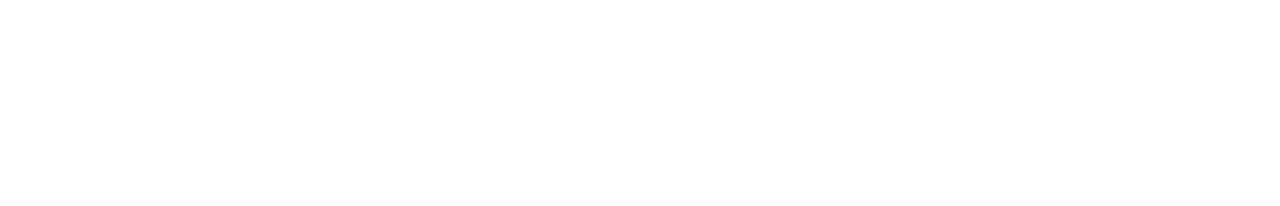
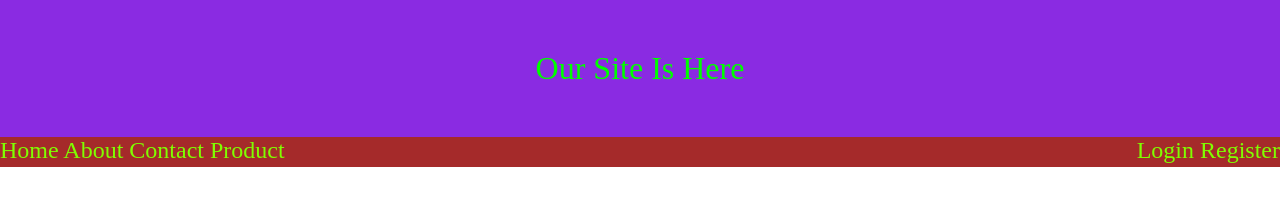
Before and after one commit to Farhad-Khani/MyRepo1, a plain HTML site: page index.html in a window 1280 px wide. Drawn offline with Linux system fonts and the light colour scheme.

Commit message:
Saturday Night 00.00PM

```diff
--- a/css/site.css
+++ b/css/site.css
@@ -1,3 +1,39 @@
-body{
+body {
     margin: 0;
 }
+
+.banner {
+    background-color: blueviolet;
+    color: lime;
+    font-size: xx-large;
+    text-align: center;
+    padding: 50px;
+    text-transform: capitalize;
+}
+
+.menu {
+    position: relative;
+    background-color: brown;
+    font-size: x-large;
+    padding: 15px;
+    /* height: 50px; */
+}
+
+.left {
+    position: absolute;
+    left: 0;
+    top: 0;
+    text-transform: capitalize;
+}
+
+.right {
+    position: absolute;
+    right: 0;
+    top: 0;
+    text-transform: capitalize;
+}
+
+a {
+    color: chartreuse;
+    text-decoration: none;
+}
--- a/index.html
+++ b/index.html
@@ -1,11 +1,35 @@
 <!DOCTYPE html>
 <html lang="en">
+
 <head>
     <meta charset="UTF-8">
     <meta name="viewport" content="width=device-width, initial-scale=1.0">
+    <link rel="stylesheet" href="css/site.css">
     <title>Document</title>
 </head>
+
 <body>
-    <div></div>
+    <div class="banner">
+        our site is here
+    </div>
+
+    <div class="menu">
+
+        <div class="left">
+            <a href="#">home</a>
+            <a href="#">about</a>
+            <a href="#">contact</a>
+            <a href="#">product</a>
+        </div>
+        <div class="right">
+            <a href="#">Login</a>
+            <a href="#">Register</a>
+        </div>
+    </div>
+
+    <div class="footer">
+
+    </div>
 </body>
+
 </html>
```
